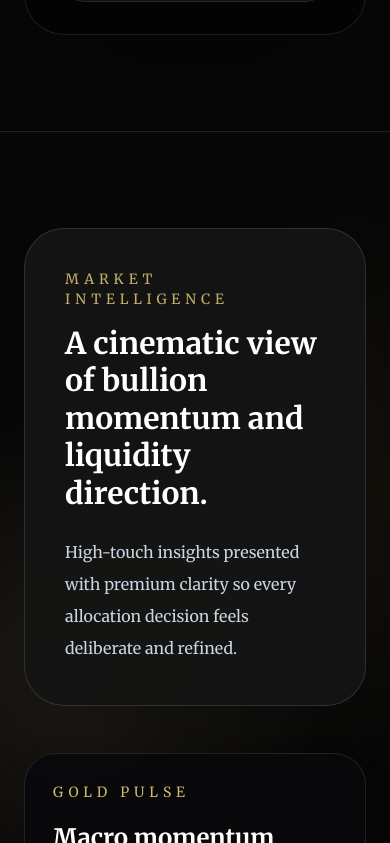
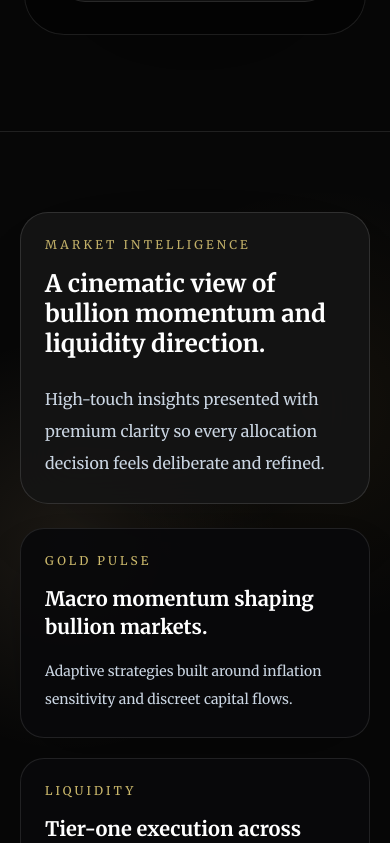
Before and after one commit to maxsimys555/GoldVestia, a Next.js app: page / in a window 390 px wide. Shown: the part 4101-4944 px from the top of the page. Built offline with nearby package versions, Linux system fonts and the light colour scheme; no server answers; the database is empty.

Commit message:
fix for mobile

```diff
--- a/src/components/NewsletterForm.tsx
+++ b/src/components/NewsletterForm.tsx
@@ -22,20 +22,20 @@ export function NewsletterForm() {
   }, [state.status]);
 
   return (
-    <div className="mx-auto mt-8 w-full max-w-[520px]">
-      <form ref={formRef} action={action} className="flex flex-col gap-3 sm:flex-row">
+    <div className="mx-auto mt-8 w-full max-w-[640px]">
+      <form ref={formRef} action={action} className="grid w-full gap-3 sm:grid-cols-[1fr_auto]">
         <input
           type="email"
           name="email"
           placeholder="Your email address"
           required
           disabled={pending}
-          className="h-12 min-w-0 flex-1 rounded border border-white/10 bg-white/8 px-4 text-sm text-white outline-none placeholder:text-white/35 focus:border-[#f3c96f] disabled:cursor-not-allowed disabled:opacity-60"
+          className="h-14 w-full min-w-0 rounded-xl border border-white/10 bg-white/8 px-5 text-base text-white outline-none placeholder:text-white/35 focus:border-[#f3c96f] disabled:cursor-not-allowed disabled:opacity-60"
         />
         <button
           type="submit"
           disabled={pending}
-          className="h-12 shrink-0 rounded bg-[#f3c96f] px-7 text-sm font-bold text-black transition hover:bg-[#ffd982] disabled:cursor-not-allowed disabled:opacity-60 sm:min-w-32"
+          className="h-14 w-full shrink-0 rounded-xl bg-[#f3c96f] px-8 text-base font-bold text-black transition hover:bg-[#ffd982] disabled:cursor-not-allowed disabled:opacity-60 sm:w-auto sm:min-w-36"
         >
           {pending ? 'Joining...' : 'Subscribe'}
         </button>
--- a/src/components/sections/FeaturedArticlesSection.tsx
+++ b/src/components/sections/FeaturedArticlesSection.tsx
@@ -54,7 +54,7 @@ export async function FeaturedArticlesSection() {
   const visibleArticles = (articles.length > 0 ? articles : fallbackArticles).slice(0, 6);
 
   return (
-    <section id="insights" className="border-t border-white/10 bg-[#080808] px-5 py-20 text-white sm:px-8 sm:py-24 lg:px-10">
+    <section id="featured-articles" className="border-t border-white/10 bg-[#080808] px-5 py-20 text-white sm:px-8 sm:py-24 lg:px-10">
       <Reveal className="mx-auto max-w-7xl">
         <div className="flex flex-col gap-8 lg:flex-row lg:items-end lg:justify-between">
           <SectionHeading
--- a/src/components/sections/MarketInsights.tsx
+++ b/src/components/sections/MarketInsights.tsx
@@ -5,16 +5,16 @@ export function MarketInsights() {
   return (
     <section
       id="insights"
-      className="relative overflow-hidden border-t border-white/10 bg-[#070707] py-24 sm:py-28"
+      className="relative overflow-hidden border-t border-white/10 bg-[#070707] py-20 sm:py-28"
     >
       <div className="pointer-events-none absolute inset-0 bg-[radial-gradient(circle_at_18%_36%,rgba(255,215,160,0.09),transparent_26%),radial-gradient(circle_at_82%_24%,rgba(255,198,90,0.055),transparent_24%)]" />
-      <Reveal className="mx-auto max-w-7xl px-6 sm:px-8 lg:px-10">
-        <div className="grid gap-12 lg:grid-cols-[0.9fr_1.1fr] lg:items-center">
-          <div className="relative rounded-[2.5rem] border border-white/12 bg-[#151515]/95 p-10 shadow-[0_40px_120px_-80px_rgba(0,0,0,0.65)] backdrop-blur-xl">
-            <p className="text-sm uppercase tracking-[0.35em] text-amber-200/75">
+      <Reveal className="relative z-10 mx-auto max-w-7xl px-5 sm:px-8 lg:px-10">
+        <div className="grid gap-6 sm:gap-8 lg:grid-cols-[0.9fr_1.1fr] lg:items-center lg:gap-12">
+          <div className="relative rounded-[1.75rem] border border-white/12 bg-[#151515]/95 p-6 shadow-[0_40px_120px_-80px_rgba(0,0,0,0.65)] backdrop-blur-xl sm:rounded-[2.5rem] sm:p-10">
+            <p className="text-xs uppercase tracking-[0.26em] text-amber-200/75 sm:text-sm sm:tracking-[0.35em]">
               Market intelligence
             </p>
-            <h3 className="mt-4 text-3xl font-semibold leading-tight text-white sm:text-4xl">
+            <h3 className="mt-4 text-2xl font-semibold leading-tight text-white sm:text-4xl">
               A cinematic view of bullion momentum and liquidity direction.
             </h3>
             <p className="mt-6 text-base leading-8 text-slate-300">
@@ -27,12 +27,14 @@ export function MarketInsights() {
             {marketInsights.map((item) => (
               <article
                 key={item.label}
-                className="relative rounded-[2rem] border border-white/10 bg-zinc-950/95 p-7 shadow-2xl shadow-black/30"
+                className="relative rounded-[1.5rem] border border-white/10 bg-zinc-950/95 p-6 shadow-2xl shadow-black/30 sm:rounded-[2rem] sm:p-7"
               >
-                <p className="text-sm uppercase tracking-[0.35em] text-amber-200/80">
+                <p className="text-xs uppercase tracking-[0.26em] text-amber-200/80 sm:text-sm sm:tracking-[0.35em]">
                   {item.label}
                 </p>
-                <h4 className="mt-5 text-2xl font-semibold text-white">{item.title}</h4>
+                <h4 className="mt-4 text-xl font-semibold text-white sm:mt-5 sm:text-2xl">
+                  {item.title}
+                </h4>
                 <p className="mt-4 text-sm leading-7 text-slate-300">{item.details}</p>
               </article>
             ))}
```
